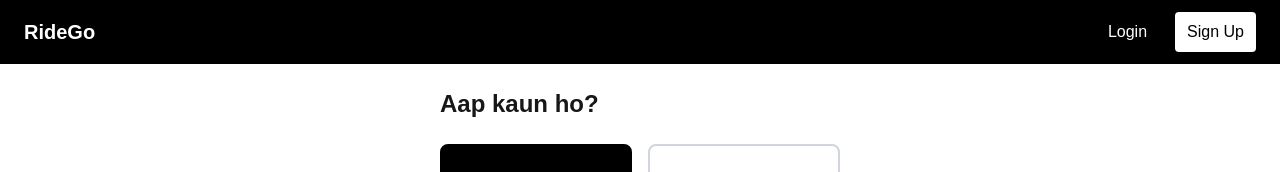
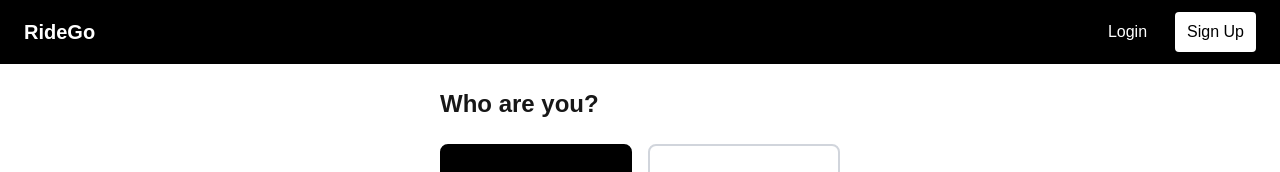
Before and after one commit to sooniaarya15/uber-clone, a Next.js app: page /onboarding in a window 1280 px wide. Shown: the top 172 px of the page. Built offline with nearby package versions, Linux system fonts and the light colour scheme; no server answers.

Commit message:
Update onboarding-page.js

```diff
--- a/src/app/onboarding/page.js
+++ b/src/app/onboarding/page.js
@@ -37,7 +37,7 @@ export default function Onboarding() {
 
   return (
     <div className="mx-auto max-w-md p-6">
-      <h1 className="mb-6 text-2xl font-bold">Aap kaun ho?</h1>
+      <h1 className="mb-6 text-2xl font-bold">Who are you?</h1>
 
       <div className="mb-6 grid grid-cols-2 gap-4">
         {["rider", "driver"].map((r) => (
```
